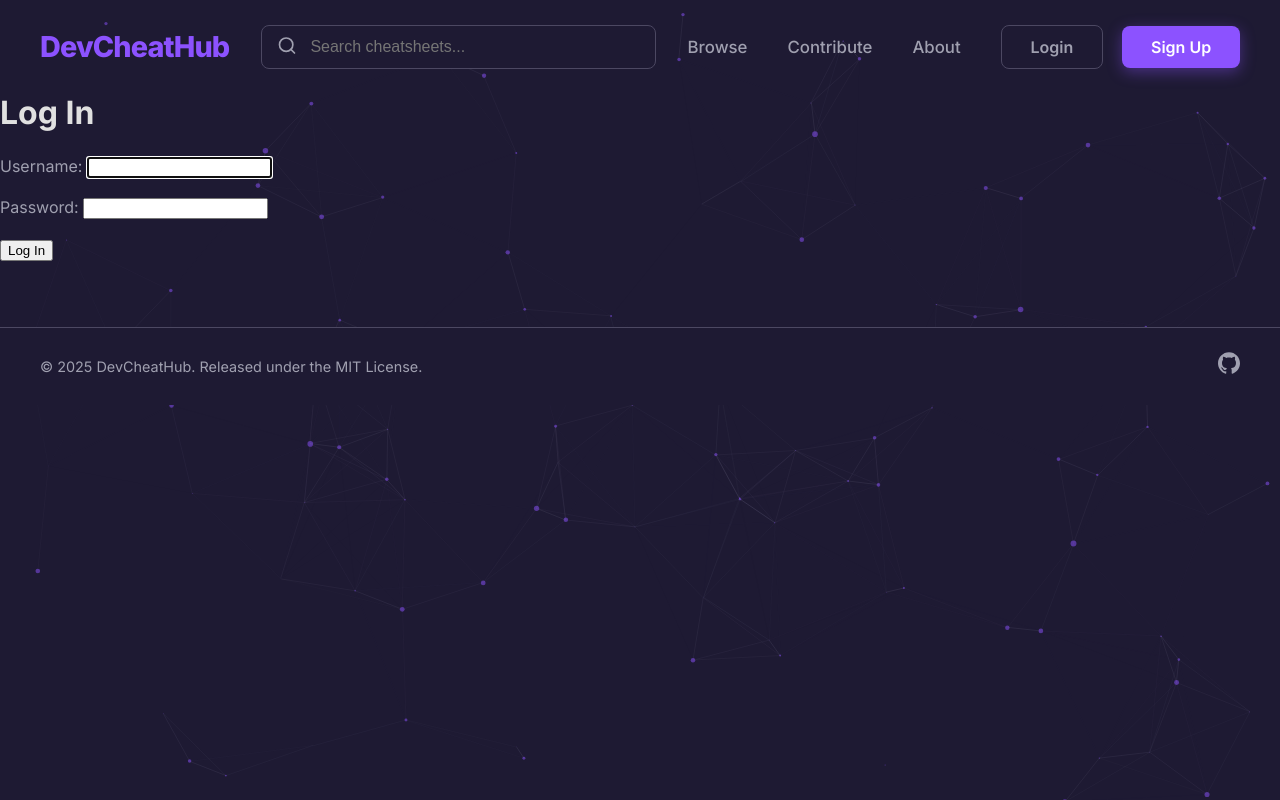
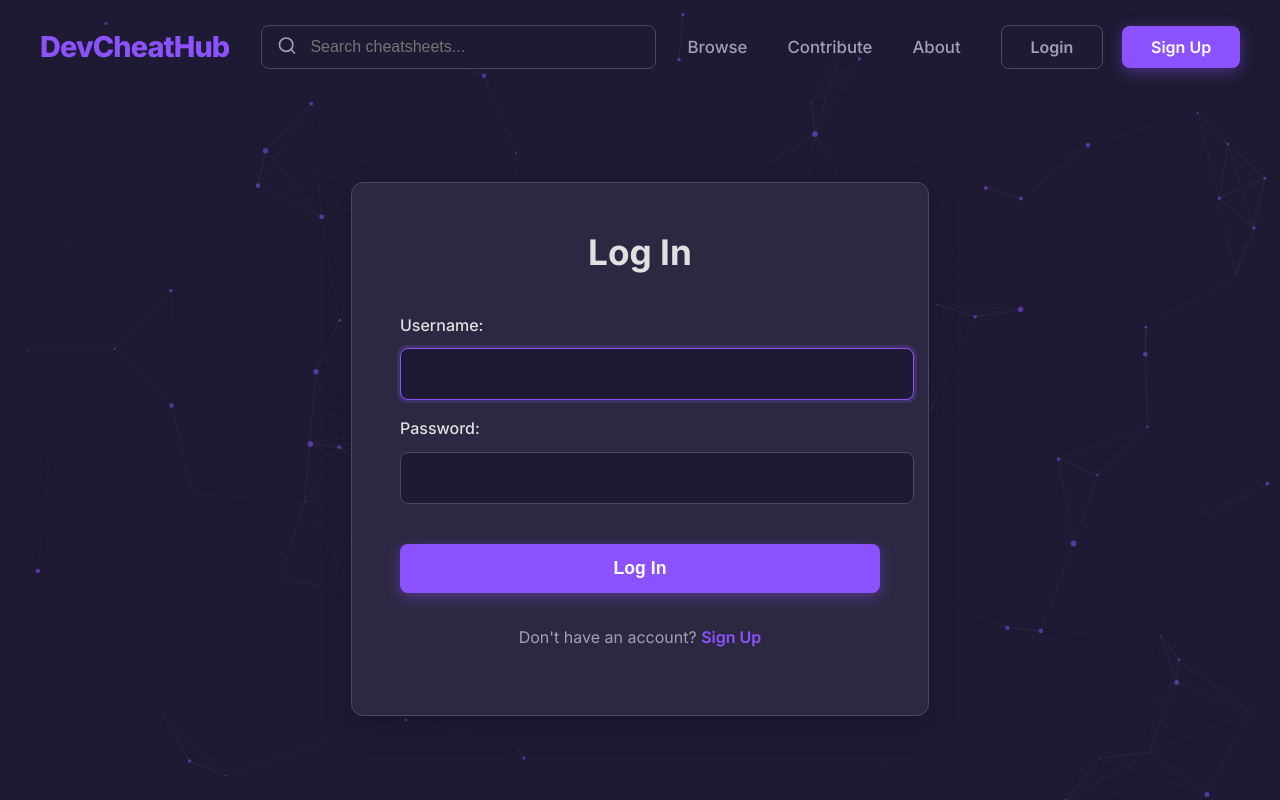
Before and after one commit to sasidharakurathi/devcheathub, a Django app: page /accounts/login/ in a window 1280 px wide. Run offline with Django 5.2, Linux system fonts and the light colour scheme.

Commit message:
Updated Login and Signup styles

```diff
--- a/static/css/styles.css
+++ b/static/css/styles.css
@@ -312,7 +312,7 @@ textarea {
 
 /* --- Forms --- */
 .form-container {
-    max-width: 550px;
+    max-width: 480px; /* Changed from 550px to make the form narrower */
     margin: 4rem auto;
     padding: 3rem;
     background-color: var(--secondary-bg);
@@ -329,7 +329,7 @@ textarea {
 }
 
 .form-container p {
-    margin-bottom: 1.2rem;
+    margin-bottom: 1rem;
 }
 
 .form-container label {
@@ -341,7 +341,8 @@ textarea {
 
 .form-container input {
     width: 100%;
-    padding: 1rem 1.2rem;
+    margin-right: 2rem;
+    padding: 1rem; /* Changed from 1rem 1.2rem to reduce side padding */
     background-color: var(--primary-bg);
     border: 1px solid var(--border-color);
     border-radius: 8px;
@@ -368,6 +369,31 @@ textarea {
     margin-top: 0.5rem;
     color: #FF6B6B;
     font-size: 0.9rem;
+}
+
+.form-container button[type="submit"] {
+    width: 100%;
+    margin-top: 1.5rem; /* Adds space above the button */
+    padding: 1rem;      /* Makes the button a bit taller */
+    font-size: 1.1rem;
+}
+
+/* Style for the text below the form (e.g., "Don't have an account?") */
+.form-footer-text {
+    text-align: center;
+    margin-top: 2rem;
+    color: var(--text-secondary);
+}
+
+.form-footer-text a {
+    color: var(--accent-color);
+    font-weight: 600;
+    text-decoration: none;
+    pointer-events: auto; /* Ensure link is clickable */
+}
+
+.form-footer-text a:hover {
+    text-decoration: underline;
 }
 
 /* --- Code Snippets --- */
--- a/templates/users/login.html
+++ b/templates/users/login.html
@@ -1,10 +1,20 @@
 {% extends "base.html" %}
 
 {% block content %}
-    <h1>Log In</h1>
-    <form method="post">
-        {% csrf_token %}
-        {{ form.as_p }}
-        <button type="submit">Log In</button>
-    </form>
+<div class="container">
+    <div class="form-container">
+        <h1 class="page-title">Log In</h1>
+        <form method="post">
+            {% csrf_token %}
+
+            {{ form.as_p }}
+
+            <button type="submit" class="btn btn-primary">Log In</button>
+        </form>
+
+        <p class="form-footer-text">
+            Don't have an account? <a href="{% url 'register' %}">Sign Up</a>
+        </p>
+    </div>
+</div>
 {% endblock %}
```
Also changed, not shown: templates/users/register.html (+17 -6 lines), db.sqlite3, 1 other file.
